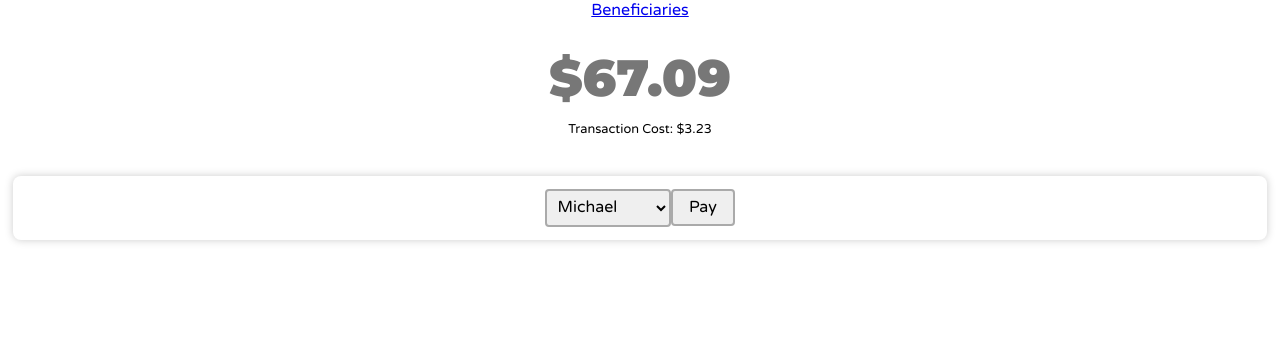
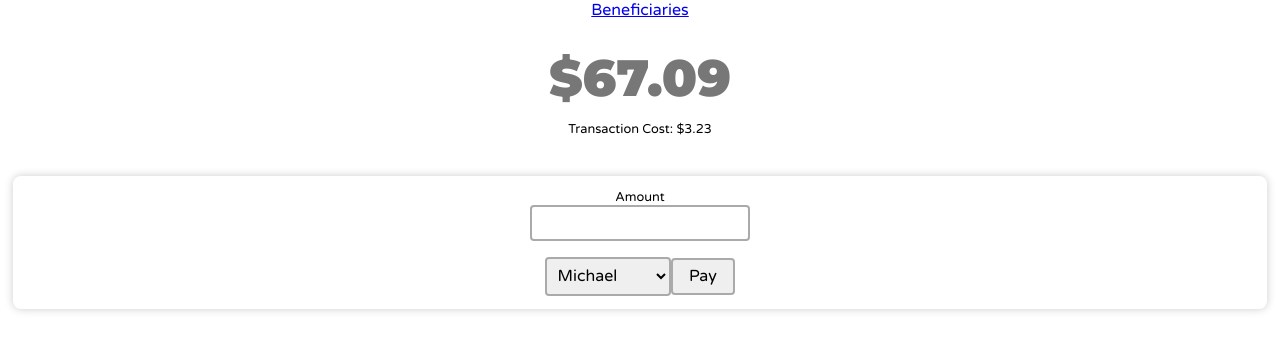
Before and after one commit to michaeldera/wallet, a React (Create React App) app: page / in a window 1280 px wide. Shown: the top 350 px of the page. Built offline with nearby package versions, Linux system fonts and the light colour scheme.

Commit message:
modifed amountInput

```diff
--- a/src/components/amountInput/amountInput.css
+++ b/src/components/amountInput/amountInput.css
@@ -1,15 +1,22 @@
-.input {
+.amount-input {
   border: 2px solid #aaa;
   border-radius: 4px;
+  display: block;
   font-family: 'Varela Round', sans-serif;
   font-size: 1rem;
+  margin: 0 auto 1rem;
   padding:0.4rem;
 }
-.input:focus{
+.amount-input:focus{
   outline: none;
   border-color: #08beef;
 }
 
-.input:active{
+.amount-input:active{
   background-color: #08beef;
 }
+
+.amount-input-label{
+  display: block;
+  font-size:0.8em;
+}
--- a/src/components/amountInput/amountInput.tsx
+++ b/src/components/amountInput/amountInput.tsx
@@ -4,8 +4,8 @@ import "./amountInput.css";
 function AmountInput(props: any) {
   return (
     <Fragment>
-      <label>Amount</label>
-      <input className="input" type="number" placeholder={props.placeholder}/>
+      <label className="amount-input-label">Amount</label>
+      <input className="amount-input" type="number" placeholder={props.placeholder}/>
     </Fragment>
 
   );
--- a/src/pages/home/Home.tsx
+++ b/src/pages/home/Home.tsx
@@ -2,6 +2,7 @@ import './home.css';
 import React from 'react';
 import Select from '../../components/select/Select';
 import Button from '../../components/button/Button';
+import AmountInput from '../../components/amountInput/amountInput';
 
 
 function Home(props: any) {
@@ -12,7 +13,7 @@ function Home(props: any) {
         <p className="transaction-cost">Transaction Cost: $3.23</p>
       </header>
       <section className="card">
-
+        <AmountInput/>
         <Select>
           <option value="michael">Michael</option>
           <option value="zoey">Zoey</option>
```
